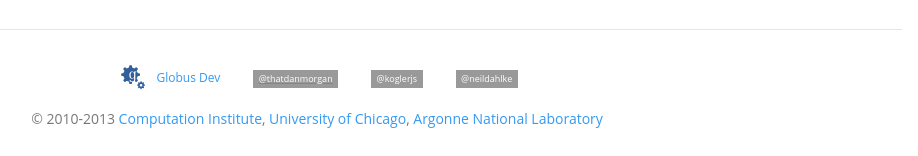
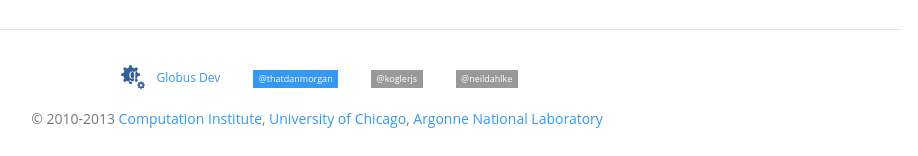
Before and after one commit to sirosen/whojs, a plain HTML site: page index.html in a window 1280 px wide. In both pictures the pointer is over the element "@thatdanmorgan". Shown: the part 6525-6681 px from the top of the page, without its empty margins (323-1241 px from the left). Drawn offline with nearby package versions, Linux system fonts and the light colour scheme; a script that the page names is missing.

Commit message:
Small tweaks on the CSS of the twitter links at the bottom.

```diff
--- a/stylesheets/application.css
+++ b/stylesheets/application.css
@@ -194,6 +194,17 @@ body {
     margin-left: 30px;
 }
 
+.twitter:hover {
+    background:#3399f3;
+    -webkit-transition : background 500ms ease-out;
+    -moz-transition : background 500ms ease-out;
+    -o-transition : background 500ms ease-out;
+}
+
+.twitter a:hover {
+    text-decoration: none;
+}
+
 #click_spot {
     position: fixed;
     z-index: 100;
```
